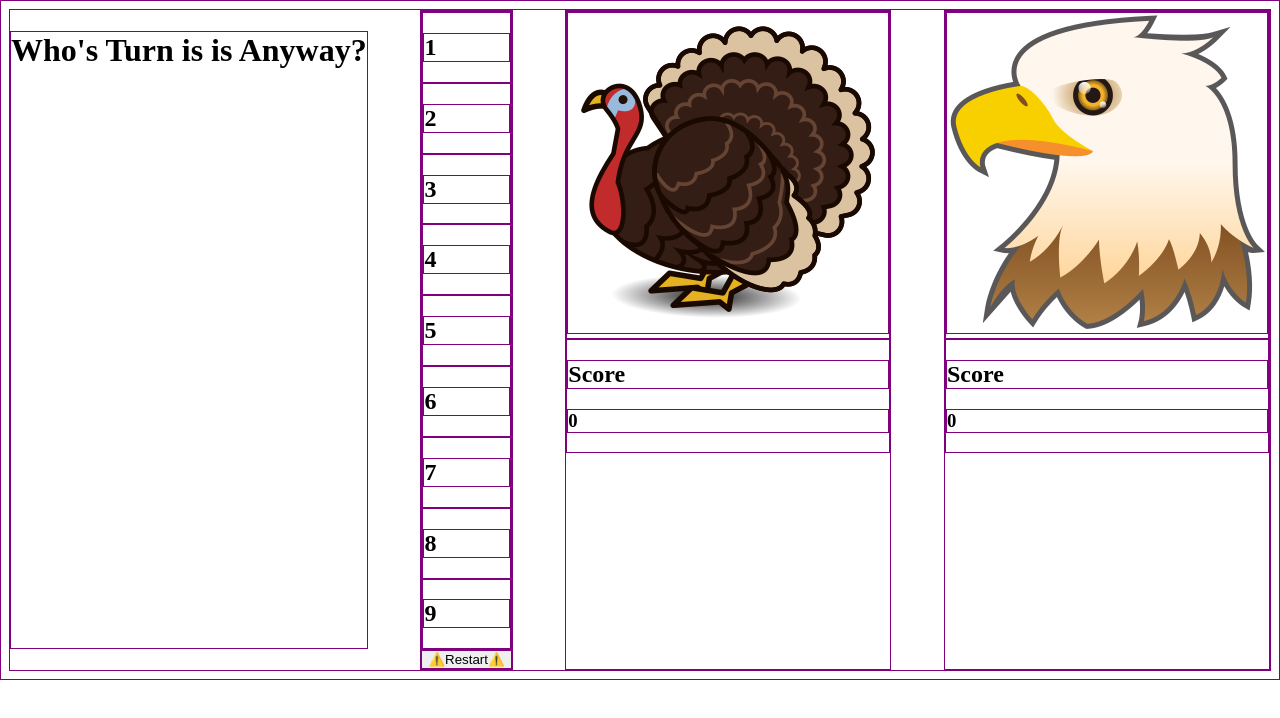
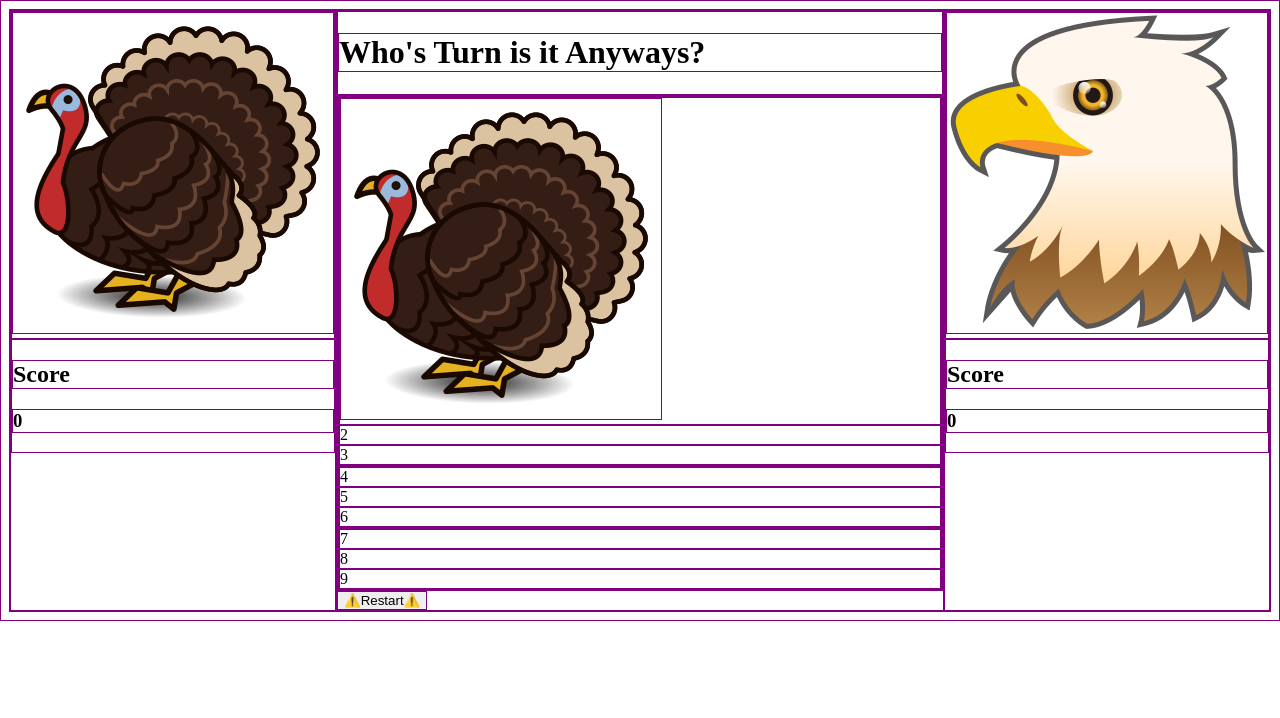
Before and after one commit to gaj23/tic-tac-talon, a plain HTML site: page index.html in a window 1280 px wide. Drawn offline with Linux system fonts and the light colour scheme.

Commit message:
Manage unneeded and needed HTML elements and classes

```diff
--- a/index.html
+++ b/index.html
@@ -8,58 +8,61 @@
 </head>
 
 <body>
-  <h1>Who's Turn is is Anyway?</h1>
-
-  <section class="user-interaction">
+  <main>
+    <header>
+      <h1>Who's Turn is it Anyways?</h1>
+    </header>
     <section class="game-board">
       <!-- board -->
       <!-- one for each square on tha board -->
       <!-- will be filled in with innerHTML? -->
+      <section class="board-rows">
         <article class="square" id="one">
-        <h2>1</h2>
+          <img src="assets/turkey.png" alt="turkey cartoon" class="board-image">
         </article>
         <article class="square" id="two">
-        <h2>2</h2>
+          2
         </article>
         <article class="square" id="three">
-        <h2>3</h2>
+          3
         </article>
+      </section>
+      <section class="board-rows">
         <article class="square" id="four">
-        <h2>4</h2>
+          4
         </article>
         <article class="square" id="five">
-        <h2>5</h2>
+          5
         </article>
         <article class="square" id="six">
-        <h2>6</h2>
+          6
         </article>
+      </section>
+      <section class="board-rows">
         <article class="square" id="seven">
-        <h2>7</h2>
+          7
         </article>
         <article class="square" id="eight">
-        <h2>8</h2>
+          8
         </article>
         <article class="square" id="nine">
-        <h2>9</h2>
+          9
         </article>
       </section>
+    </section>
     <button type="button" name="button">⚠️Restart⚠️</button>
-  </section>
+  </main>
 
-  <section>
-    <div class="image">
-      <img src="assets/turkey.png" alt="turkey cartoon">
-    </div>
+  <section class="turkey-display">
+    <div><img src="assets/turkey.png" alt="turkey cartoon" class="main-player-image"></div>
     <article class="score">
       <h2>Score</h2>
       <h3 class="turkey-score">0</h3>
     </article>
   </section>
 
-  <section>
-    <div class="image">
-      <img src="assets/bald-eagle.png" alt="bald eagle cartoon">
-    </div>
+  <section class="eagle-display">
+    <div><img src="assets/bald-eagle.png" alt="bald eagle cartoon" class="main-player-image"></div>
     <article class="score">
       <h2>Score</h2>
       <h3 class="eagle-score">0</h3>
```
Lines whose indentation alone changed are shown as unchanged.
